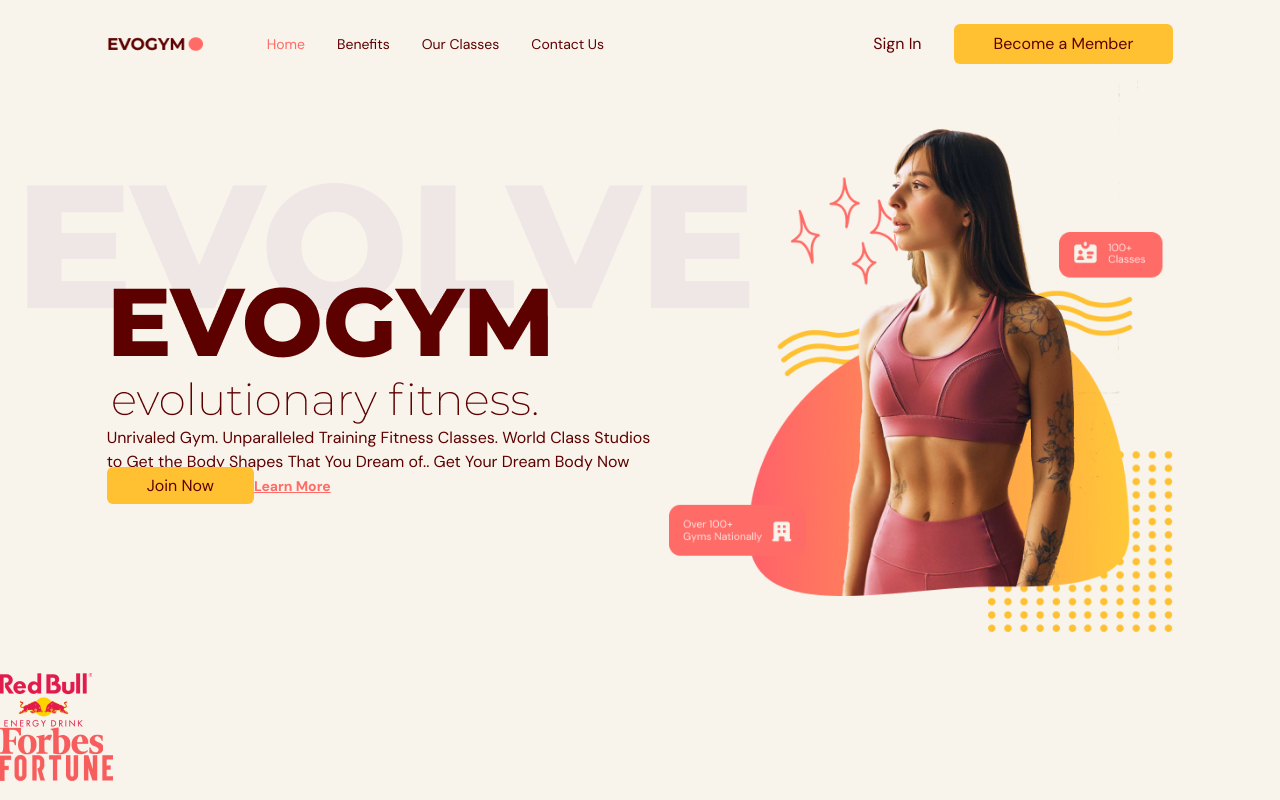
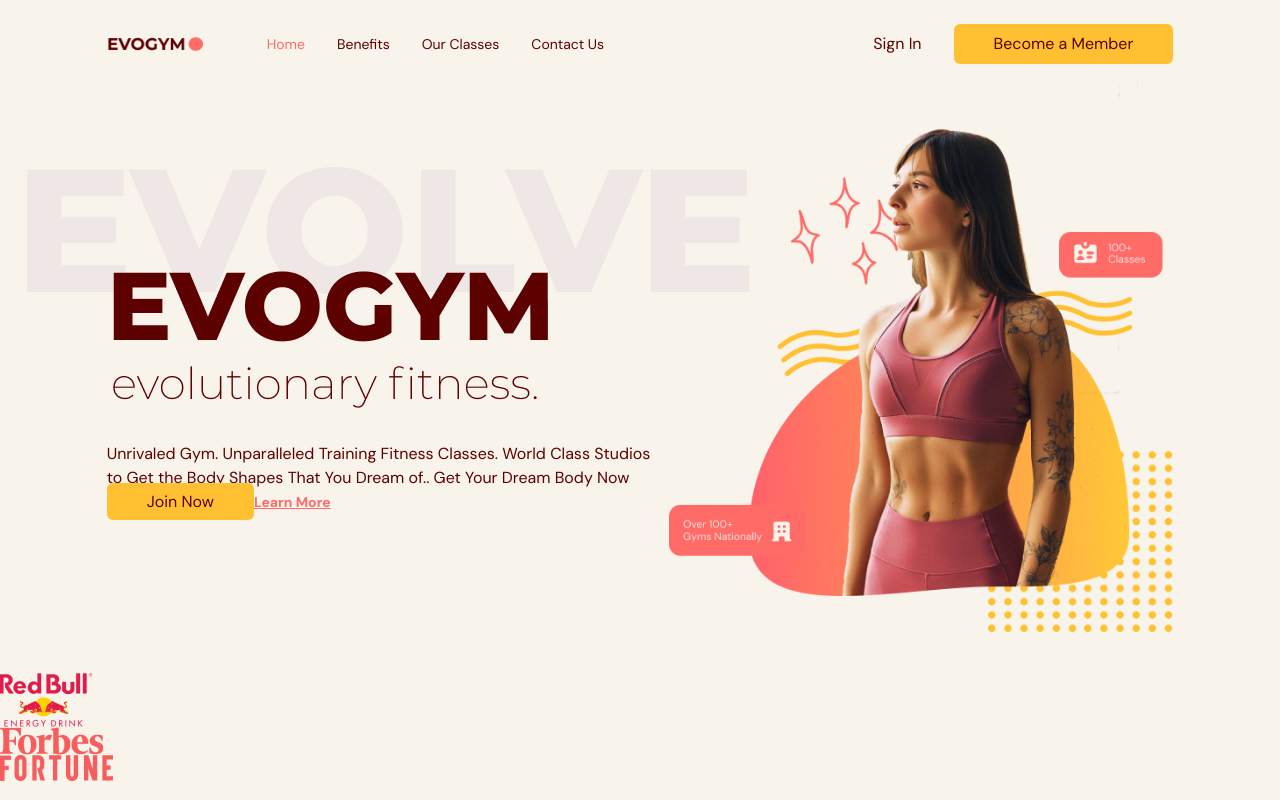
Before and after one commit to shariful10/EvoGym, a React (Vite) app: page / in a window 1280 px wide. Built offline with nearby package versions, Linux system fonts and the light colour scheme.

Commit message:
Margin Top Implemented For Description On Home Page

```diff
--- a/src/sences/Home/index.tsx
+++ b/src/sences/Home/index.tsx
@@ -24,11 +24,11 @@
 					{/* <==<<=== Headeings ===>>==> */}
 					<div className="md:-mt-20">
 						<div className="relative">
-							<div className="before:absolute before:-top-20 before:-left-20 before:z-[-1] before:content-evolvetext">
+							<div className="before:absolute before:-top-20 before:-left-20 before:z-[-1] md:before:content-evolvetext">
 								<img src={HomePageText} alt="HomePageText" />
 							</div>
 						</div>
-						<p className="">
+						<p className="mt-8">
 							Unrivaled Gym. Unparalleled Training Fitness Classes. World
 							Class Studios to Get the Body Shapes That You Dream of..
 							Get Your Dream Body Now
```
